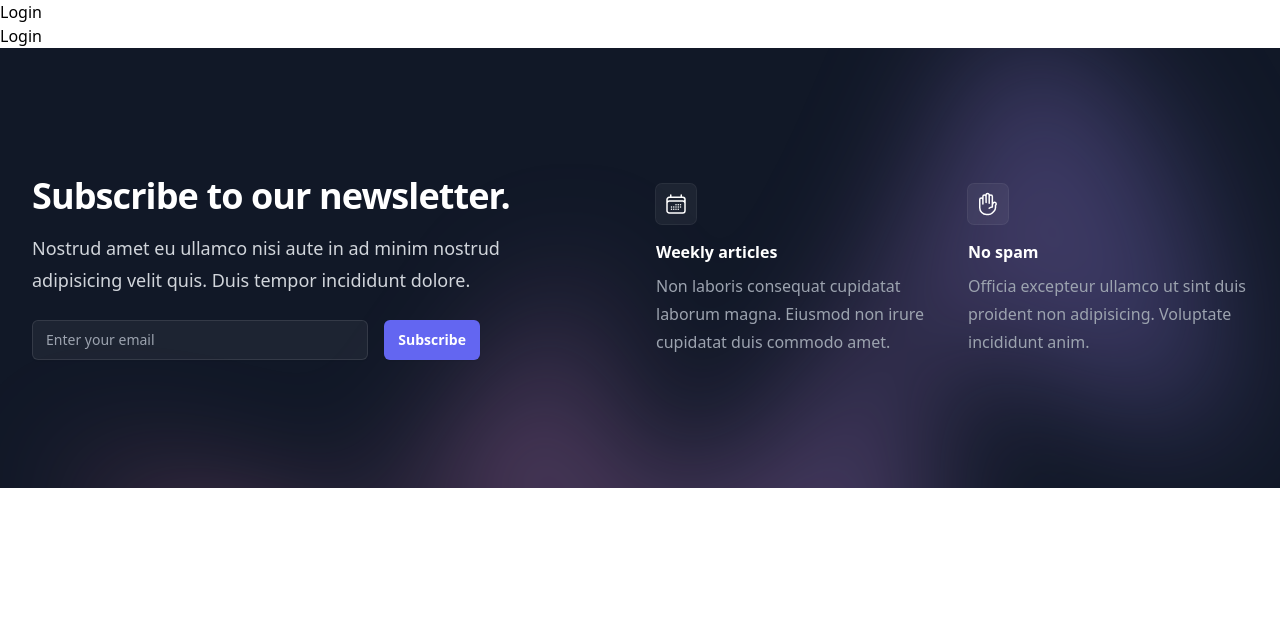
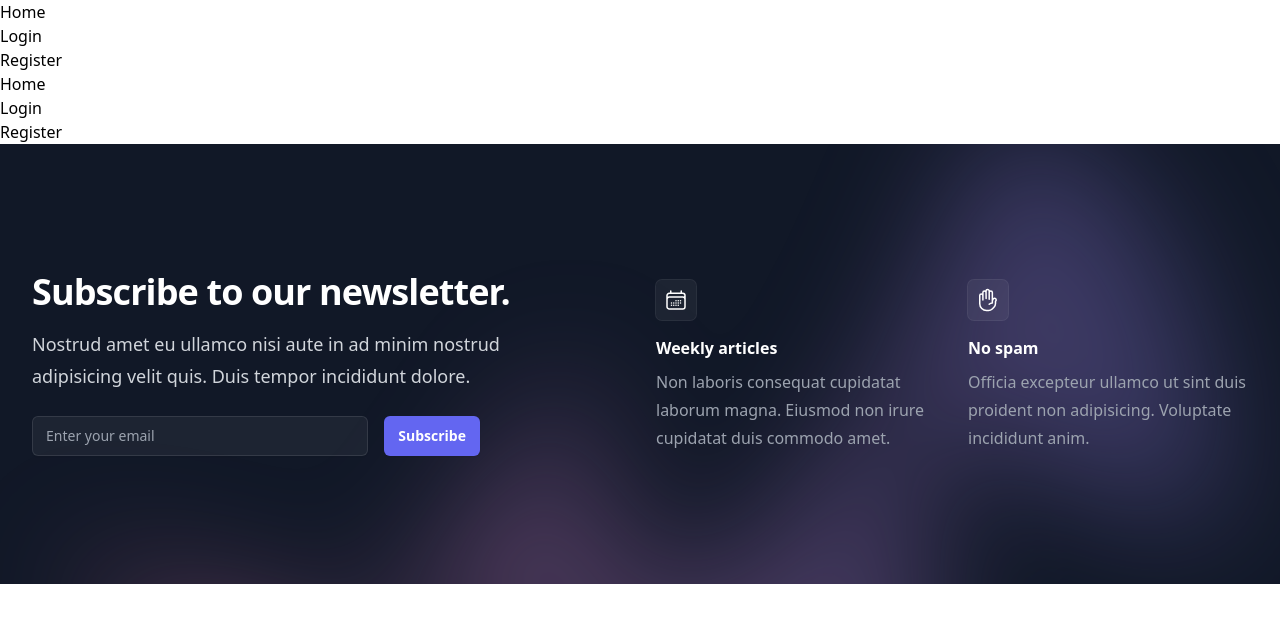
Before and after one commit to mehrdadshirvan/next-js-dashboard, a Next.js app: page /share/header in a window 1280 px wide. Shown: the top 622 px of the page. Built offline with nearby package versions, Linux system fonts and the light colour scheme.

Commit message:
more routes

```diff
--- a/pages/share/header.tsx
+++ b/pages/share/header.tsx
@@ -5,8 +5,18 @@ function Header(){
         <>
             <ul>
                 <li>
+                    <Link href={`/`} key={'homeRoute'}>
+                        Home
+                    </Link>
+                </li>
+                <li>
                     <Link href={`/auth/login`} key={'loginRoute'}>
                         Login
+                    </Link>
+                </li>
+                <li>
+                    <Link href={`/auth/register`} key={'registerRoute'}>
+                        Register
                     </Link>
                 </li>
             </ul>
```
